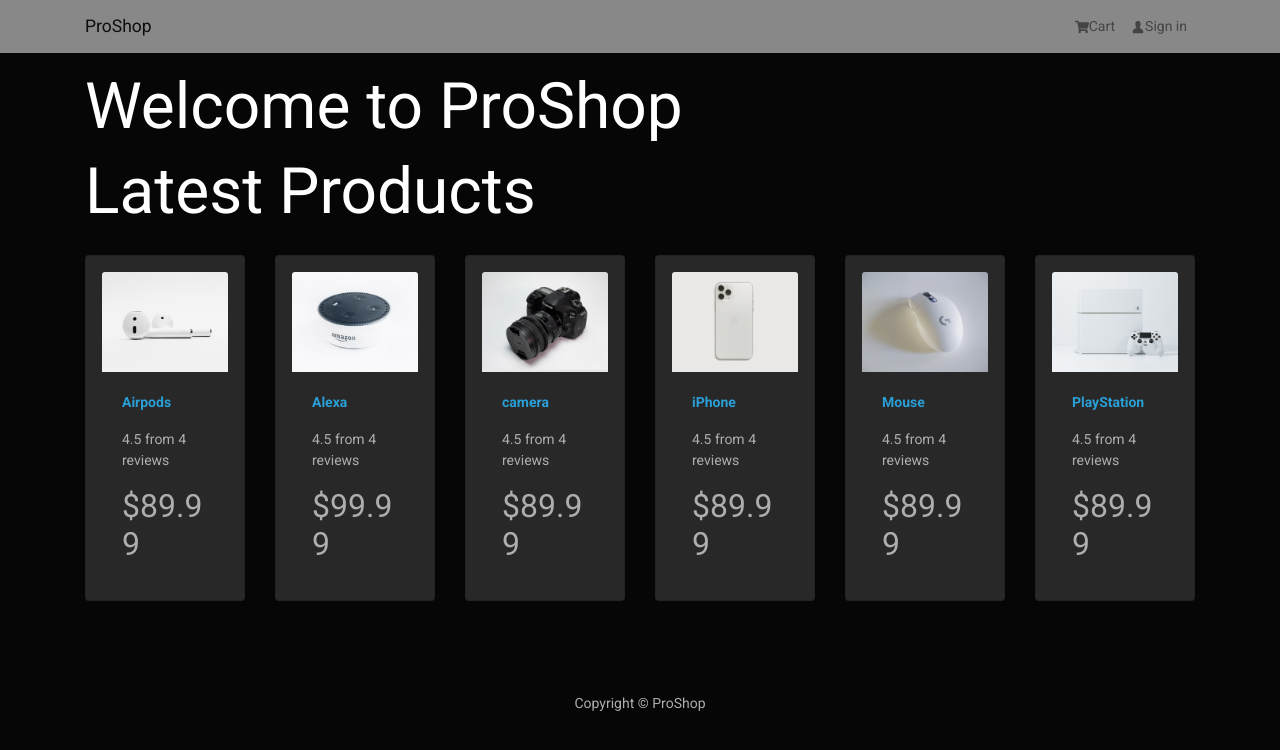
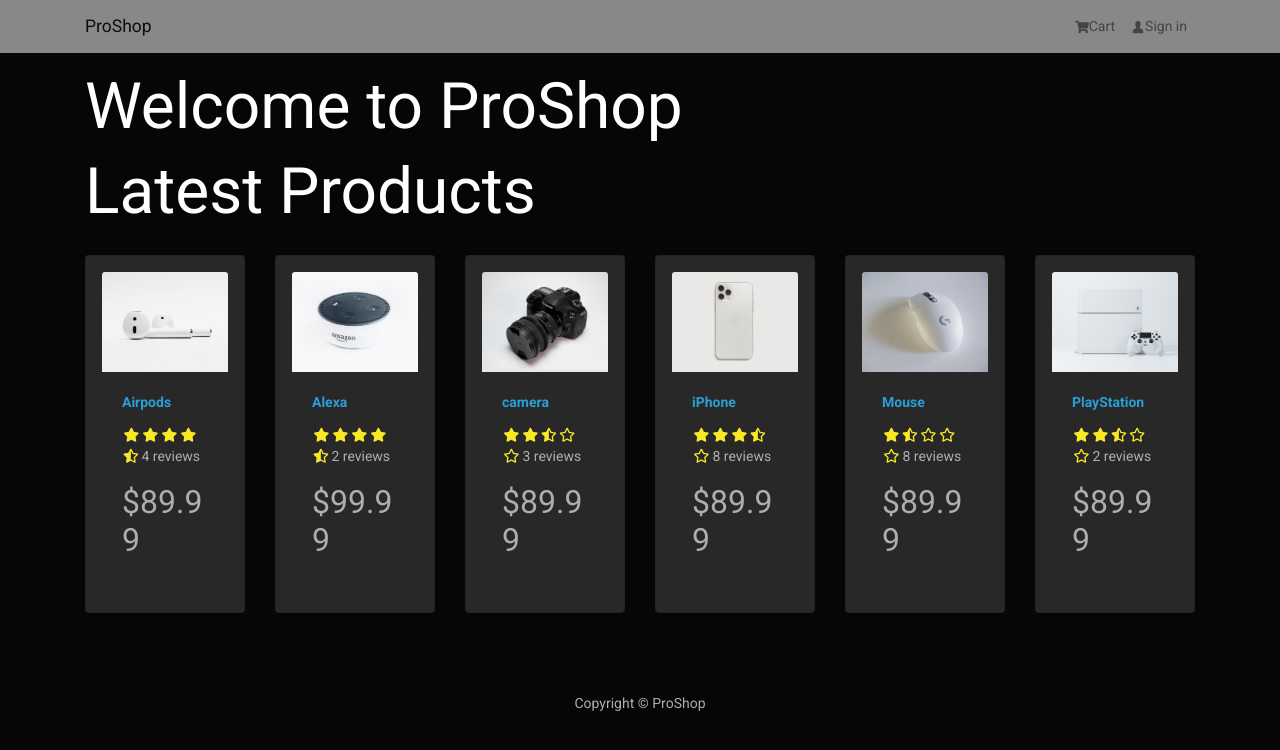
Before and after one commit to makyfj/ProShop, a React (Create React App) app in the folder frontend/: page / in a window 1280 px wide. Shown: the top 750 px of the page. Built offline with nearby package versions, Linux system fonts and the light colour scheme.

Commit message:
Added rating for products

```diff
--- a/frontend/public/index.html
+++ b/frontend/public/index.html
@@ -24,6 +24,12 @@
       work correctly both with client-side routing and a non-root public URL.
       Learn how to configure a non-root public URL by running `npm run build`.
     -->
+    <link
+      rel="stylesheet"
+      href="https://cdnjs.cloudflare.com/ajax/libs/font-awesome/5.15.3/css/all.min.css"
+      integrity="sha512-iBBXm8fW90+nuLcSKlbmrPcLa0OT92xO1BIsZ+ywDWZCvqsWgccV3gFoRBv0z+8dLJgyAHIhR35VZc2oM/gI1w=="
+      crossorigin="anonymous"
+    />
     <title>Welcome to ProShop</title>
   </head>
   <body>
--- a/frontend/src/components/Product.js
+++ b/frontend/src/components/Product.js
@@ -1,5 +1,6 @@
 import React from "react";
 import { Card } from "react-bootstrap";
+import Rating from "./Rating";
 
 const Product = ({ product }) => {
   return (
@@ -15,9 +16,10 @@
         </a>
 
         <Card.Text as="div">
-          <div className="my-3">
-            {product.rating} from {product.numReviews} reviews
-          </div>
+          <Rating
+            value={product.rating}
+            text={`${product.numReviews} reviews`}
+          />
         </Card.Text>
 
         <Card.Text as="h4">${product.price}</Card.Text>
--- /dev/null
+++ b/frontend/src/components/Rating.js
@@ -0,0 +1,85 @@
+import React from "react";
+import PropTypes from "prop-types";
+
+const Rating = ({ value, text, color }) => {
+  return (
+    <div className="rating">
+      <span>
+        <i
+          style={{ color: color }}
+          className={
+            value >= 1
+              ? "fas fa-star"
+              : value >= 0.5
+              ? "fas fa-star-half-alt"
+              : "far fa-star"
+          }
+        ></i>
+      </span>
+
+      <span>
+        <i
+          style={{ color: color }}
+          className={
+            value >= 2
+              ? "fas fa-star"
+              : value >= 1.5
+              ? "fas fa-star-half-alt"
+              : "far fa-star"
+          }
+        ></i>
+      </span>
+      <span>
+        <i
+          style={{ color: color }}
+          className={
+            value >= 3
+              ? "fas fa-star"
+              : value >= 2.5
+              ? "fas fa-star-half-alt"
+              : "far fa-star"
+          }
+        ></i>
+      </span>
+      <span>
+        <i
+          style={{ color: color }}
+          className={
+            value >= 4
+              ? "fas fa-star"
+              : value >= 3.5
+              ? "fas fa-star-half-alt"
+              : "far fa-star"
+          }
+        ></i>
+      </span>
+      <span>
+        <i
+          style={{ color: color }}
+          className={
+            value >= 5
+              ? "fas fa-star"
+              : value >= 4.5
+              ? "fas fa-star-half-alt"
+              : "far fa-star"
+          }
+        ></i>
+      </span>
+      <span>{text && text}</span>
+    </div>
+  );
+};
+
+// Adding color
+Rating.defaultProps = {
+  color: "#f8e825",
+};
+
+// types checker
+Rating.propTypes = {
+  value: PropTypes.number.isRequired,
+  text: PropTypes.string.isRequired,
+  color: PropTypes.string,
+};
+
+export default Rating;
--- a/frontend/src/index.css
+++ b/frontend/src/index.css
@@ -1,3 +1,11 @@
 main {
   min-height: 80vh;
 }
+
+.rating span {
+  margin: 0.1rem;
+}
+
+h4 {
+  padding: 1rem 0;
+}
--- a/frontend/src/products.js
+++ b/frontend/src/products.js
@@ -23,7 +23,7 @@
     price: 99.99,
     countInStock: 3,
     rating: 4.5,
-    numReviews: 4,
+    numReviews: 2,
   },
 
   {
@@ -36,8 +36,8 @@
     category: "Electronics",
     price: 89.99,
     countInStock: 3,
-    rating: 4.5,
-    numReviews: 4,
+    rating: 2.5,
+    numReviews: 3,
   },
   {
     _id: "4",
@@ -49,8 +49,8 @@
     category: "Electronics",
     price: 89.99,
     countInStock: 3,
-    rating: 4.5,
-    numReviews: 4,
+    rating: 3.5,
+    numReviews: 8,
   },
   {
     _id: "5",
@@ -62,8 +62,8 @@
     category: "Electronics",
     price: 89.99,
     countInStock: 3,
-    rating: 4.5,
-    numReviews: 4,
+    rating: 1.5,
+    numReviews: 8,
   },
   {
     _id: "6",
@@ -75,8 +75,8 @@
     category: "Electronics",
     price: 89.99,
     countInStock: 3,
-    rating: 4.5,
-    numReviews: 4,
+    rating: 2.5,
+    numReviews: 2,
   },
 ];
 
--- a/frontend/src/screens/HomeScreen.js
+++ b/frontend/src/screens/HomeScreen.js
@@ -9,7 +9,7 @@
       <h1>Latest Products</h1>
       <Row>
         {products.map((product) => (
-          <Col sm={12} md={6} lg={4} xl={2}>
+          <Col key={product._id} sm={12} md={6} lg={4} xl={2}>
             <Product product={product} />
           </Col>
         ))}
```
Also changed, not shown: frontend/src/components/Review.js (deleted).
